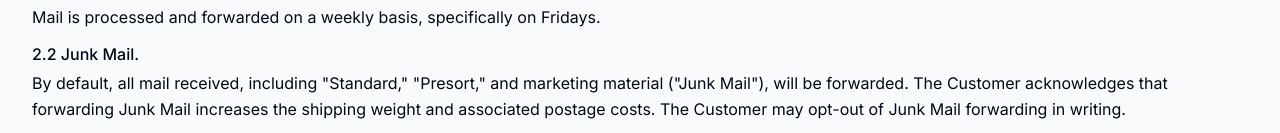
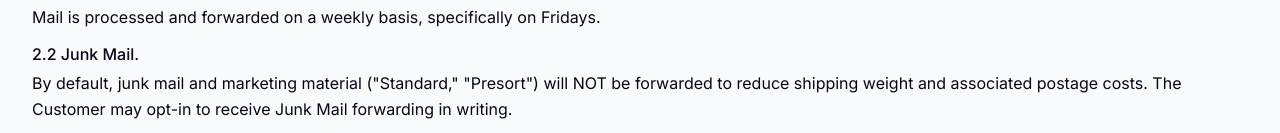
Before and after one commit to SidneyJB/new-york-pllc, a Next.js app in the folder web/: page /mail-forwarding-agreement in a window 1280 px wide. Shown: the part 667-800 px from the top of the page. Built offline with nearby package versions, Linux system fonts and the light colour scheme; no server answers; a web font is replaced by a local one.

Commit message:
Change default junk mail policy to opted out
- Update virtual address services page to default to NOT forwarding junk mail
- Update mail forwarding agreement to reflect opt-in policy for junk mail
- Customers can now opt-in in writing to receive marketing materials

```diff
--- a/web/src/app/mail-forwarding-agreement/page.tsx
+++ b/web/src/app/mail-forwarding-agreement/page.tsx
@@ -84,7 +84,7 @@ export default function MailForwardingAgreementPage() {
                   <div>
                     <p className="font-medium mb-1">2.2 Junk Mail.</p>
                     <p className="leading-relaxed">
-                      By default, all mail received, including "Standard," "Presort," and marketing material ("Junk Mail"), will be forwarded. The Customer acknowledges that forwarding Junk Mail increases the shipping weight and associated postage costs. The Customer may opt-out of Junk Mail forwarding in writing.
+                      By default, junk mail and marketing material ("Standard," "Presort") will NOT be forwarded to reduce shipping weight and associated postage costs. The Customer may opt-in to receive Junk Mail forwarding in writing.
                     </p>
                   </div>
                   <div>
--- a/web/src/app/virtual-address-services/page.tsx
+++ b/web/src/app/virtual-address-services/page.tsx
@@ -349,8 +349,8 @@ export default function VirtualAddressServicesPage() {
                 </p>
                 <div className="text-sm text-muted-foreground space-y-2">
                   <p>
-                    <strong>Note:</strong> By default, all mail including marketing materials will be forwarded.
-                    You can opt-out of junk mail forwarding in writing to reduce shipping costs.
+                    <strong>Note:</strong> By default, junk mail and marketing materials will NOT be forwarded to reduce shipping costs.
+                    You can opt-in to receive junk mail forwarding in writing.
                   </p>
                   <p>
                     For complete terms and conditions, please review our{' '}
```
